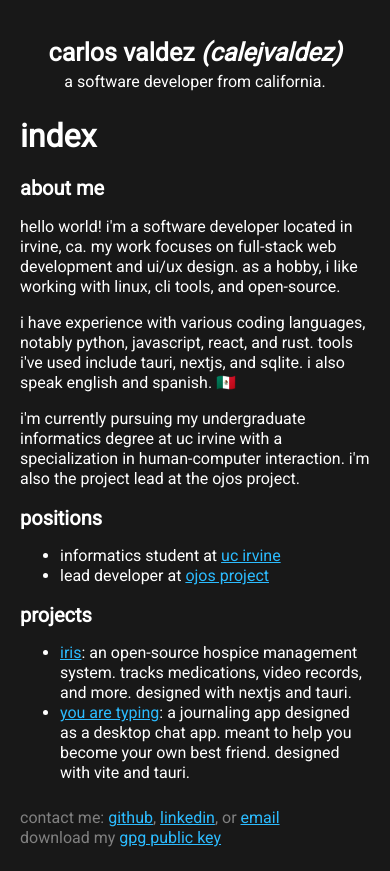
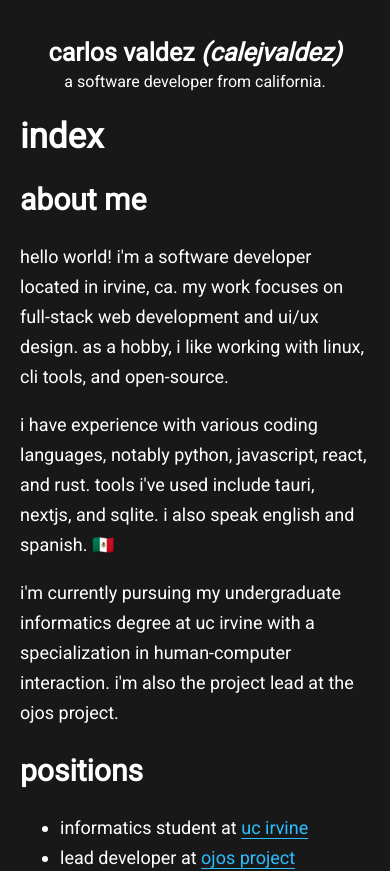
Before and after one commit to calejvaldez/website, a Next.js app: page / in a window 390 px wide. Shown: the top 871 px of the page. Built offline with nearby package versions, Linux system fonts and the light colour scheme.

Commit message:
fix: made website easier to read
I just used the defaults, but then I visited a blog and noticed
just how small my text was on mobile. Hopefully this fixes it.

:^)

```diff
--- a/app/globals.css
+++ b/app/globals.css
@@ -14,15 +14,8 @@ Carlos Valdez
 
 :root a {
   text-decoration: underline;
+  text-underline-offset: 4px;
   color: rgb(44, 188, 255);
-}
-
-:root p {
-  line-height: 20px;
-}
-
-:root li {
-  line-height: 20px;
 }
 
 :root blockquote {
@@ -57,6 +50,11 @@ main {
   min-height: 70dvh;
 }
 
+main p, main li {
+  line-height: 30px;
+  font-size: 18px;
+}
+
 footer {
   color: grey;
   display: flex;
@@ -67,4 +65,5 @@ footer {
 
 footer p {
   margin: 0;
+  line-height: 25px;
 }
--- a/app/page.tsx
+++ b/app/page.tsx
@@ -13,14 +13,14 @@ export default function Home() {
 
   function Section({title, children}: SectionProps) {
     return <div id={title.toLowerCase().replace(" ", "-")}>
-      <h2 style={{fontSize: '20px'}}>{title}</h2>
+      <h2 style={{fontSize: '30px'}}>{title}</h2>
       {children}
     </div>
   }
 
   return (
     <>
-      <h1>Index</h1>
+      <h1 style={{fontSize: '35px'}}>Index</h1>
       <Section title="about me">
         <p>
           Hello world! I'm a software developer located in Irvine, CA. My work focuses{" "}
```
